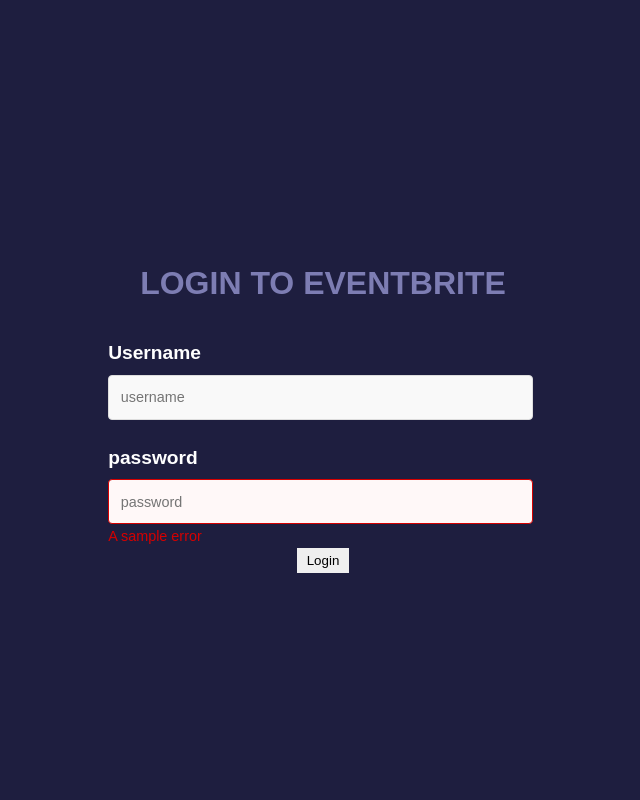
After one commit to SadatJubayer/smart-event-manager, a PHP site: page /login.html in a window 1280 px wide. The commit adds this page. Shown: the whole page, without its empty margins (317-957 px from the left). Run offline with PHP 8.4, Linux system fonts and the light colour scheme.

Commit message:
skeleton

```diff
--- /dev/null
+++ b/login.html
@@ -0,0 +1,104 @@
+<!DOCTYPE html>
+<html lang="en">
+  <head>
+    <meta charset="UTF-8" />
+    <meta name="viewport" content="width=device-width, initial-scale=1.0" />
+    <link rel="stylesheet" href="styles.css" />
+    <title>Login Page | EventBrite</title>
+    <style>
+      .container {
+        height: 100vh;
+        display: flex;
+        flex-direction: column;
+        align-items: center;
+        justify-content: center;
+      }
+      .form {
+        box-sizing: border-box;
+        line-height: 1.5;
+        display: flex;
+        flex-direction: column;
+      }
+      .form-title {
+        text-align: center;
+        margin: 1em;
+        font-size: 2em;
+        color: var(--primary);
+        text-transform: uppercase;
+      }
+      .form-label {
+        font-weight: bold;
+        font-size: 1.2rem;
+      }
+      .form-input {
+        -webkit-appearance: none;
+        width: 100%;
+        max-width: 425px;
+        /*for safari and IOS date fields */
+        min-height: calc(0.9em + (0.8em * 2) + 0.6em);
+        padding: 0.8em;
+        font-size: 0.9em;
+        outline: none;
+        margin-top: 0.5em;
+        border: 1px solid #ddd;
+        border-radius: 4px;
+        background: #f9f9f9;
+        transition: background 0.25s, border-color 0.25s, color 0.25s;
+      }
+      .form-input input:focus {
+        background: #fff;
+      }
+      .form-input input::placeholder {
+        color: #bbb;
+      }
+      .form-error {
+        color: #d50000;
+        background: #fff8f8;
+        border: 1px solid;
+        border-color: #d50000;
+      }
+      .error_message {
+        padding-top: 5px;
+        color: #d50000;
+        font-size: 0.9em;
+        visibility: hidden;
+      }
+      .form-error + .error_message {
+        visibility: visible;
+      }
+    </style>
+  </head>
+  <body>
+    <div class="container">
+      <form action="#" class="form">
+        <h2 class="form-title">Login to EventBrite</h2>
+        <div class="form-item">
+          <label class="form-label" for="username">Username</label>
+          <input
+            type="text"
+            class="form-input"
+            name="username"
+            id=""
+            placeholder="username"
+          />
+          <span class="error_message">A sample error</span>
+        </div>
+        <div class="form-item">
+          <label class="form-label" for="username">password</label>
+          <input
+            type="password"
+            class="form-input form-error"
+            name="password"
+            id="password"
+            placeholder="password"
+          />
+          <span class="error_message">A sample error</span>
+        </div>
+
+        <button type="submit" class="btn" value="Login" name="submit">
+          Login
+        </button>
+      </form>
+    </div>
+  </body>
+</html>
--- a/styles.css
+++ b/styles.css
@@ -15,13 +15,79 @@ body {
   margin: 0;
   padding: 0;
   box-sizing: border-box;
+}
+
+a {
   text-decoration: none;
+  color: var(--white);
 }
 
 /* Base Styles */
 body {
   background: var(--secondary);
-} /* TODO: All the base style will be added here */
+  color: var(--white);
+}
+
+/* navbar styles */
+#navbar {
+  padding: 1em 0;
+  font-size: 1.5em;
+  width: 100vw;
+  background-color: var(--primary);
+  display: flex;
+  padding: 0.5em 2em;
+}
+
+.brand {
+  font-size: 1rem;
+  color: rgb(255, 156, 117);
+  width: 40%;
+}
+
+#navbar > ul {
+  width: 60%;
+  list-style-type: none;
+  display: flex;
+  justify-content: space-between;
+  align-items: flex-end;
+}
+
+#navbar > ul > li {
+}
+
+/* event list styles */
+
+main > h1 {
+  text-align: center;
+  font-size: 1.8em;
+  padding: 1em 0px;
+}
+.events-container {
+  display: grid;
+  grid-template-columns: 200px 200px;
+  grid-auto-rows: 140px;
+  grid-gap: 20px;
+  justify-content: center;
+}
+.single-event {
+  background-color: red;
+  padding: 1.2em 1.5em;
+  display: flex;
+  flex-direction: column;
+  justify-content: space-between;
+  align-items: center;
+}
+
+.single-event > h1 {
+  font-size: 1.5em;
+}
+
+.btn {
+  margin: 0px auto;
+  display: block;
+  padding: 5px 10px;
+  border: none;
+}
 
 /* Mobile Styles */
 
```
Also changed, not shown: index.html (+33 -1 lines).
